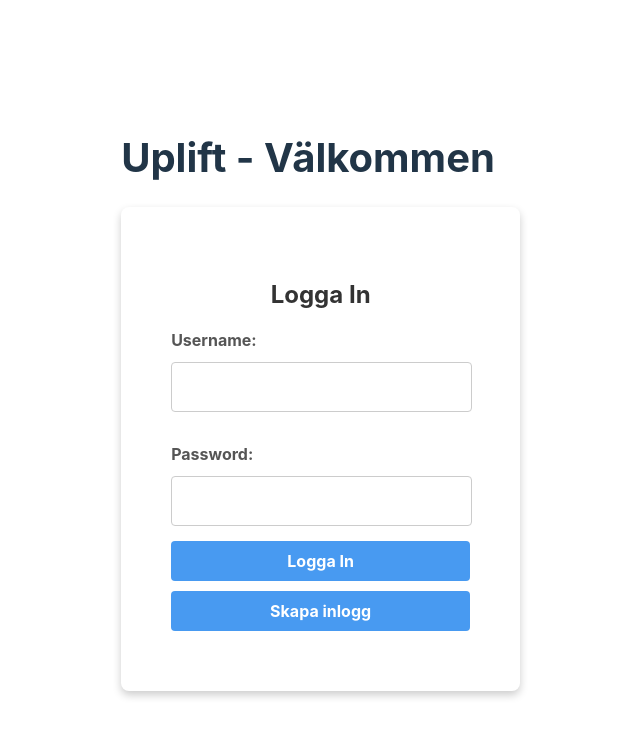
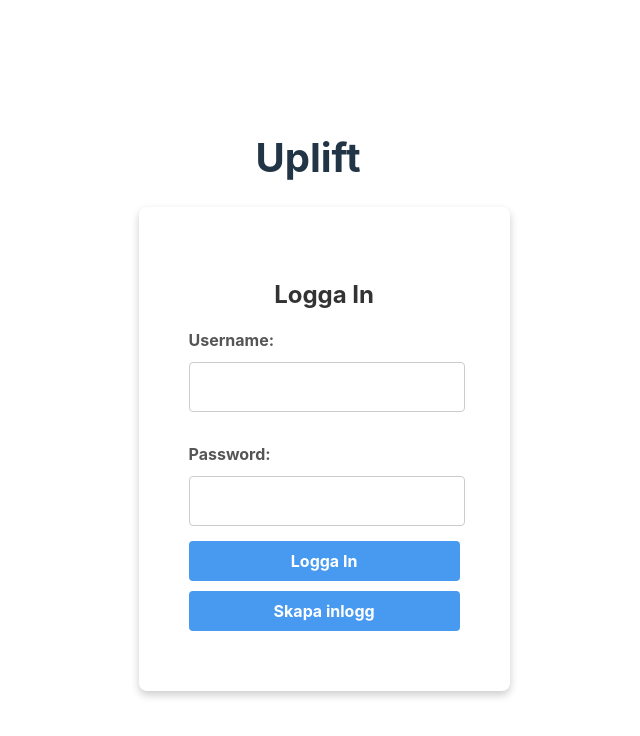
Before and after one commit to AlexanderOlofsson/uplift, a React (Vite) app in the folder frontend/: page / in a window 1280 px wide. Shown: the top 736 px of the page, without its empty margins (332-972 px from the left). Built offline with nearby package versions, Linux system fonts and the light colour scheme.

Commit message:
Update user components

```diff
--- a/frontend/src/App.css
+++ b/frontend/src/App.css
@@ -1,3 +1,5 @@
 h1{
   font-size: 40px;
+  display: flex;
+  justify-content: center;
 }
--- a/frontend/src/App.jsx
+++ b/frontend/src/App.jsx
@@ -1,12 +1,12 @@
 import './App.css'
-import React from 'react';
-import User from './components/User'; // Importera User-komponenten
+import 'react';
+import Login from './components/Login'; // Importera User-komponenten
 
 function App() {
     return (
         <div className="App">
-            <h1>Uplift - Välkommen</h1>
-            <User /> {}
+            <h1>Uplift</h1>
+            <Login /> {}
         </div>
     );
 }
--- a/frontend/src/components/User.css
+++ b/frontend/src/components/Login.css
@@ -1,8 +1,6 @@
-/* User.css */
-
 html, body {
 
-    margin: 0; /* Ta bort standardmarginal för att undvika sidoförskjutningar */
+    margin: 0;
     display: flex;
     justify-content: center;
     align-items: center;
@@ -19,7 +17,6 @@ html, body {
     text-align: center;
 }
 
-/* Resten av CSS-koden förblir densamma */
 .user-form h2 {
     color: #333;
     margin-bottom: 15px;
```
Also changed, not shown: frontend/src/components/Login.jsx (renamed from frontend/src/components/User.jsx, +4 -5 lines), 1 other file (tests, documents, lock files or other folders).
